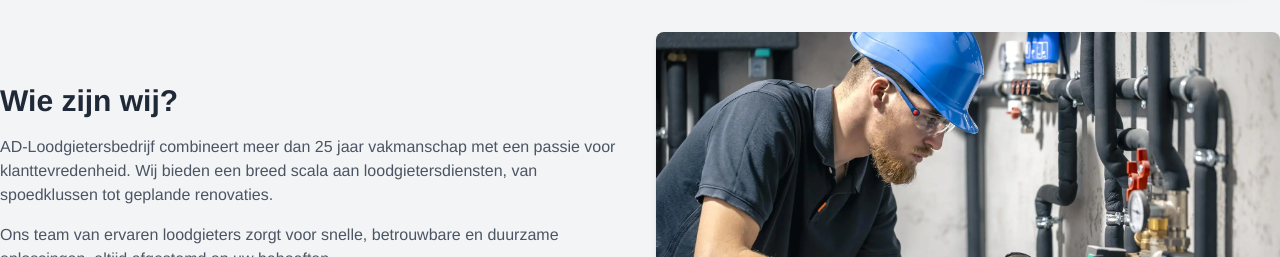
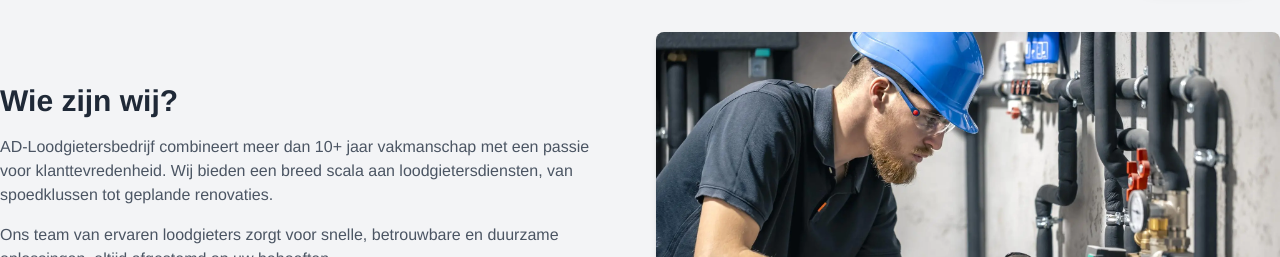
Before and after one commit to AyoubElkaoui/AD-Loodgieter, a Next.js app: page /over-ons in a window 1280 px wide. Shown: the part 800-1057 px from the top of the page. Built offline with nearby package versions, Linux system fonts and the light colour scheme.

Commit message:
Fix Sanity config and environment variables

```diff
--- a/app/over-ons/page.js
+++ b/app/over-ons/page.js
@@ -54,7 +54,7 @@ export default function AboutUs() {
           >
             <h2 className="text-3xl font-bold text-gray-800 mb-4">Wie zijn wij?</h2>
             <p className="text-gray-600 mb-4">
-              AD-Loodgietersbedrijf combineert meer dan 25 jaar vakmanschap met een passie voor klanttevredenheid. Wij
+              AD-Loodgietersbedrijf combineert meer dan 10+ jaar vakmanschap met een passie voor klanttevredenheid. Wij
               bieden een breed scala aan loodgietersdiensten, van spoedklussen tot geplande renovaties.
             </p>
             <p className="text-gray-600 mb-6">
```
Also changed, not shown: public/robots.txt, 2 other files (tests, documents, lock files or other folders).
